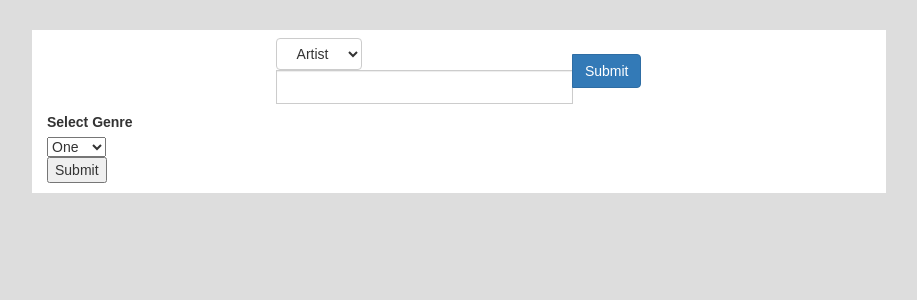
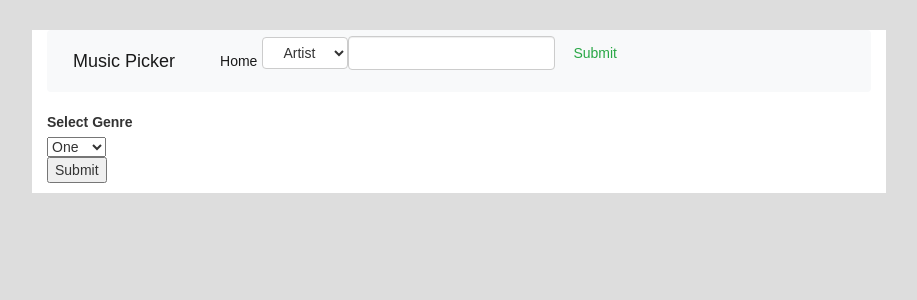
Before and after one commit to shrujancheruku/Music-picker, a Flask app: page /genres in a window 1280 px wide. Shown: the top 300 px of the page, without its empty margins (181-1098 px from the left). Run offline with Flask 2, Linux system fonts and the light colour scheme; some libraries are stand-ins or nearby versions.

Commit message:
Cleaned up Navbar

```diff
--- a/templates/base.html
+++ b/templates/base.html
@@ -25,29 +25,31 @@
 
         {% block head %}{% endblock %}
     </head>
+
     <body>
         <div class="container" style="width: 100%;">
             {% include "flash.html" %}
-            <div class="row">
-                <div class="col-md-6 col-md-offset-3">
-                    <form class="navbar-form" method="post" action="{{ url_for('search') }}" role="search">
-                        {{ search_form.hidden_tag() }}
-                        <div class="input-group">
-                            <span class="input-group-btn"></span>
-{#                            <select class="btn btn-default dropdown-toggle" role="menu">#}
-{#                                <option>Artist</option>#}
-{#                                <option>Track</option>#}
-{#                                <option>Album</option>#}
-{#                            </select>#}
-                            {{ search_form.parameter(class_="btn btn-default dropdown-toggle") }}
-                            {{ search_form.data(class_="form-control") }}
-                            <span class="input-group-btn">
-                                {{ search_form.submit(class_="btn btn-primary") }}
-                            </span>
-                        </div>
-                    </form>
-                </div>
-            </div>
+            <nav class="navbar navbar-expand-lg navbar-light bg-light">
+              <a class="navbar-brand" href="#">Music Picker</a>
+              <button class="navbar-toggler" type="button" data-toggle="collapse" data-target="#navbarSupportedContent" aria-controls="navbarSupportedContent" aria-expanded="false" aria-label="Toggle navigation">
+                <span class="navbar-toggler-icon"></span>
+              </button>
+
+              <div class="collapse navbar-collapse" id="navbarSupportedContent">
+                <ul class="navbar-nav mr-auto">
+                  <li class="nav-item active">
+                    <a class="nav-link" href="/">Home <span class="sr-only">(current)</span></a>
+                  </li>
+                </ul>
+                <form class="form-inline my-2 my-lg-0" method="post" action="{{ url_for('search') }}" role="search">
+                    {{ search_form.hidden_tag() }}
+                    {{ search_form.parameter(class_="btn btn-default dropdown-toggle") }}
+                    {{ search_form.data(class_="form-control mr-sm-2") }}
+                    {{ search_form.submit(class_="btn btn-outline-success my-2 my-sm-0") }}
+                </form>
+              </div>
+            </nav>
+
             {% block content %}{% endblock %}
         </div>
     </body>
--- a/templates/home.html
+++ b/templates/home.html
@@ -5,10 +5,7 @@
       <h1 class="display-4">Music Picker</h1>
       <p class="lead">Use our database to listen to the music you love!</p>
       <hr class="my-4">
-      <p>We also have options to search by genre or add a new song</p>
-      <p class="lead">
-        <a class="btn btn-primary btn-lg" href="{{ url_for('genre') }}" role="button">Search by Genre</a>
-      </p>
+      <p>You also have the option to add your own song!</p>
       <p class="lead">
         <a class="btn btn-primary btn-lg" href="{{ url_for('new_song') }}" role="button">Add song</a>
       </p>
--- a/views.py
+++ b/views.py
@@ -15,7 +15,7 @@ def home():
 
     conn = create_connection()
     tracks = select_all_tracks(conn)
-    # random.shuffle(tracks)
+    random.shuffle(tracks)
     tracks = tracks[:50]
     names = [row[1] for row in tracks]
     urls = [row[9] for row in tracks]
@@ -38,7 +38,7 @@ def genre_play():
     search_form = SearchForm()
     conn = create_connection()
     tracks = select_track_by_genre(conn, request.form['genre'])
-    # random.shuffle(tracks)
+    random.shuffle(tracks)
     tracks = tracks[:50]
     names = [row[1] for row in tracks]
     urls = [row[9] for row in tracks]
@@ -120,7 +120,6 @@ def search():
 
     parameter = request.form['parameter']
     data = request.form['data']
-    print((parameter, data))
     tracks = []
     if parameter is '1':
         cur.execute("SELECT * FROM Artist WHERE Name='{artist}'".
@@ -136,12 +135,10 @@ def search():
                         format(_id=artist_id))
             rows = cur.fetchall()
             album_id = [row[0] for row in rows]
-            print(album_id)
 
         for _id in album_id:
             cur.execute("SELECT * FROM Track WHERE AlbumId='{_id}'".format(_id = _id))
-            tracks.append(cur.fetchall())
-        tracks = tracks[0]
+            tracks += (cur.fetchall())
 
     if parameter is '2':
         cur.execute("SELECT * FROM Track WHERE Name='{name}'".format(name=data))
@@ -154,19 +151,20 @@ def search():
         cur.execute("SELECT * FROM Album WHERE Title='{title}'".
                     format(title=data))
         rows = cur.fetchall()
+
         if len(rows) is 0:
             flash("Not Found", category='error')
             return redirect(url_for("home"))
+
         album_id = [row[0] for row in rows]
-        print(album_id)
 
-    for _id in album_id:
-        cur.execute("SELECT * FROM Track WHERE AlbumId='{_id}'".format(_id=_id))
-        tracks.append(cur.fetchall())
-    tracks = tracks[0]
+        for _id in album_id:
+            cur.execute("SELECT * FROM Track WHERE AlbumId='{_id}'".format(_id=_id))
+            tracks += (cur.fetchall())
 
-
-    print(tracks[0])
+    for track in tracks:
+        print(track[1])
+    random.shuffle(tracks)
     names = [row[1] for row in tracks]
     urls = [row[9] for row in tracks]
 
```
